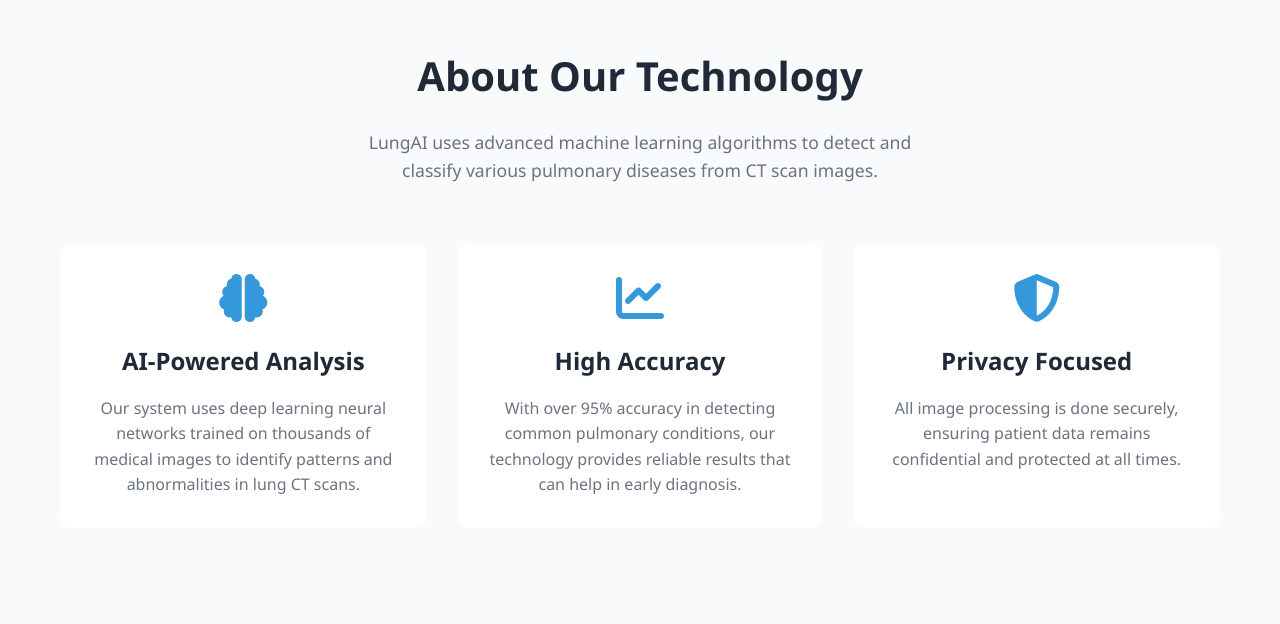
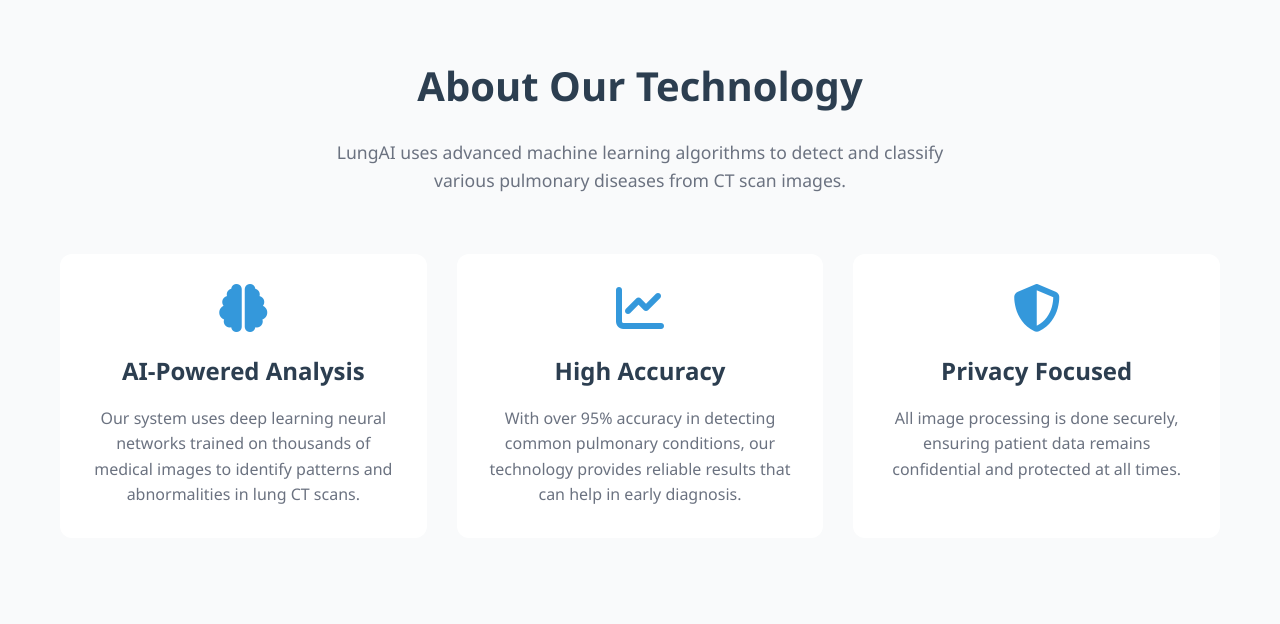
Before and after one commit to VISHAL-MALGE/Lung-Disease-Web-App, a plain HTML site: page index.html in a window 1280 px wide. Shown: the part 856-1480 px from the top of the page. Drawn offline with Linux system fonts and the light colour scheme.

Commit message:
code changes

```diff
--- a/index.html
+++ b/index.html
@@ -3,7 +3,7 @@
 <head>
     <meta charset="UTF-8">
     <meta name="viewport" content="width=device-width, initial-scale=1.0">
-    <title>LungAI - Pulmonary Disease Detection</title>
+    <title>Lung Disease Prediction System</title>
     <link rel="stylesheet" href="https://cdnjs.cloudflare.com/ajax/libs/font-awesome/6.4.0/css/all.min.css">
     <style>
         :root {
@@ -12,7 +12,7 @@
             --secondary: #10B981;      /* Teal/green - complementary to blue, medical feel */
             --background: #F9FAFB;     /* Very light gray/off-white background */
             --card-bg: #FFFFFF;        /* White for cards and elements */
-            --text: #1F2937;           /* Dark gray for main text - not pure black for less strain */
+            --text: #2c3e50;           /* Dark gray for main text - not pure black for less strain */
             --text-secondary: #6B7280; /* Medium gray for secondary text */
             --transition: all 0.3s ease;
         }
@@ -223,7 +223,7 @@
 
         /* Section styles */
         .section {
-            padding: 100px 0;
+            padding: 110px 0;
         }
 
         .section-title {
@@ -235,7 +235,7 @@
         .section-subtitle {
             font-size: 1.1rem;
             color: var(--text-secondary);
-            max-width: 600px;
+            max-width: 620px;
             margin: 0 auto 60px;
             text-align: center;
         }
@@ -774,7 +774,7 @@
             </div>
 
             <div class="footer-bottom">
-                <p>&copy; 2025 LungAI. All rights reserved.</p>
+                <p>&copy; 2025 Lung Disease Predictor. All rights reserved.</p>
             </div>
         </div>
     </footer>
```
